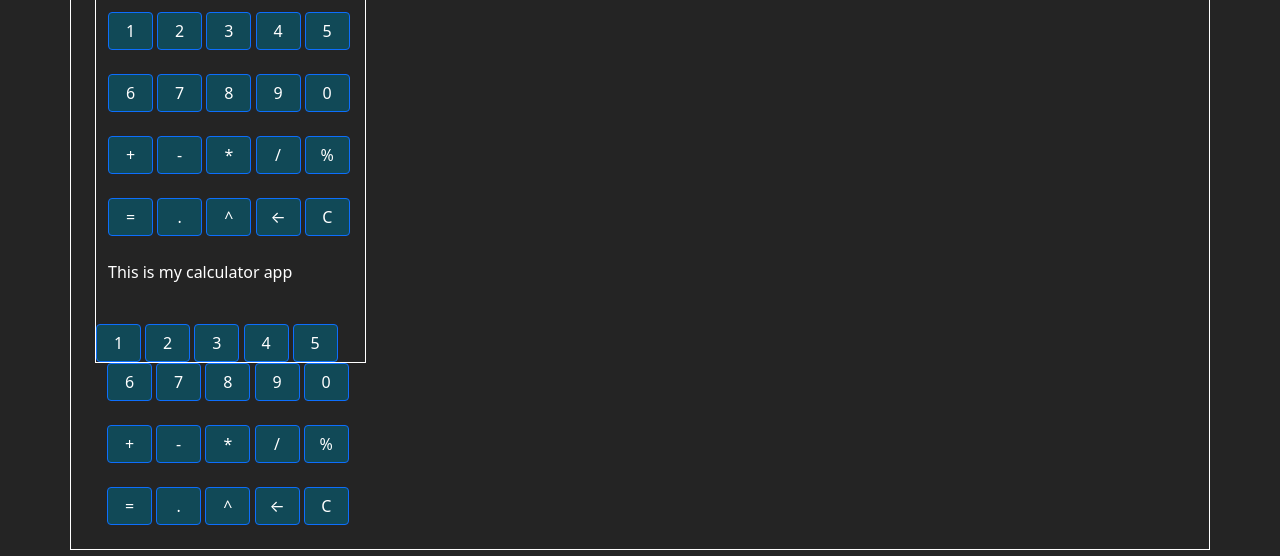
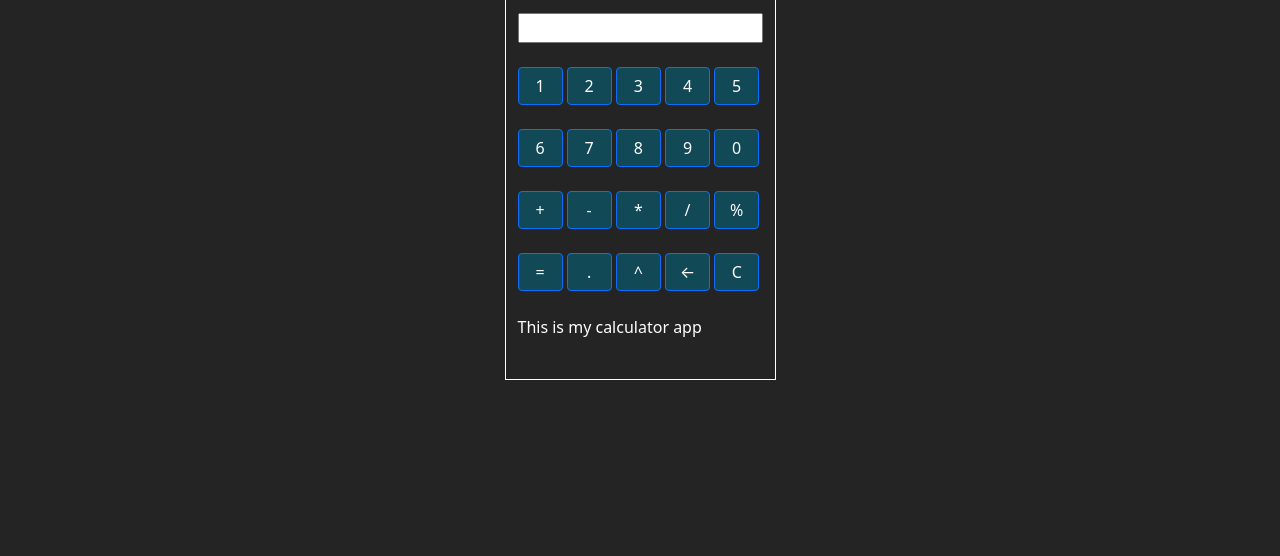
Before and after one commit to imdara/myproj, a plain HTML site: page index.html in a window 1280 px wide. Shown: the part 244-800 px from the top of the page. Drawn offline with nearby package versions, Linux system fonts and the light colour scheme.

Commit message:
Update index.html

```diff
--- a/index.html
+++ b/index.html
@@ -1,19 +1,4 @@
 <!DOCTYPE html>
-<html lang="en">
-<head>
-    <meta charset="UTF-8">
-    <meta http-equiv="X-UA-Compatible" content="IE=edge">
-    <meta name="viewport" content="width=device-width, initial-scale=1.0">
-    <title>Calculator</title>
-    <link rel="stylesheet" href="https://cdn.jsdelivr.net/npm/bootstrap@5.1.3/dist/css/bootstrap.min.css"
-    integrity="sha384-1BmE4kWBq78iYhFldvKuhfTAU6auU8tT94WrHftjDbrCEXSU1oBoqyl2QvZ6jIW3" crossorigin="anonymous">
-    <link rel="stylesheet" href="style.css">
-</head>
-<body>
-    <div class="container" id="border">
-    <h4 class="container">Calculator</h4><br>
-    <div class="container"><input type="text" id="input"/></div><br>
-    <div class="container"><!DOCTYPE html>
 <html lang="en">
 <head>
     <meta charset="UTF-8">
@@ -61,34 +46,3 @@
     <script src="https://app.zenclass.in/sheets/v1/js/zen/suite/bundle.js"></script>
 </body>
 </html>
-        <button onclick="disp('1')" class="btn btn-primary" id="1">1</button>
-        <button onclick="disp('2')" class="btn btn-primary" id="2">2</button>
-        <button onclick="disp('3')" class="btn btn-primary" id="3">3</button>
-        <button onclick="disp('4')" class="btn btn-primary" id="4">4</button>
-        <button onclick="disp('5')" class="btn btn-primary" id="5">5</button>
-        </div><br>
-    <div class="container">
-        <button onclick="disp('6')" class="btn btn-primary" id="6">6</button>
-        <button onclick="disp('7')" class="btn btn-primary" id="7">7</button>
-        <button onclick="disp('8')" class="btn btn-primary" id="8">8</button>
-        <button onclick="disp('9')" class="btn btn-primary" id="9">9</button>
-        <button onclick="disp('0')" class="btn btn-primary" id="0">0</button>
-        </div><br>
-    <div class="container">
-    <button onclick="disp('+')" class="btn btn-primary" id="+">+</button>
-    <button onclick="disp('-')" class="btn btn-primary" id="-">-</button>
-    <button onclick="disp('*')" class="btn btn-primary" id="*">*</button>
-    <button onclick="disp('/')" class="btn btn-primary" id="/">/</button>
-    <button onclick="disp('%')" class="btn btn-primary" id="%">%</button>
-    </div><br>
-    <div class="container">
-        <button onclick="eq()" class="btn btn-primary">=</button>
-        <button onclick="disp('.')" class="btn btn-primary" id="(">.</button>
-        <button onclick="disp('**')" class="btn btn-primary" id=")">^</button>
-        <button onclick="document.getElementById('input').value=document.getElementById('input').value.slice(0,document.getElementById('input').value.length-1)" class="btn btn-primary">←</button>
-        <button onclick="document.getElementById('input').value=''" class="btn btn-primary">C</button>
-    </div><br>
-</table>
-    <script src="script.js"></script>
-</body>
-</html>
```
